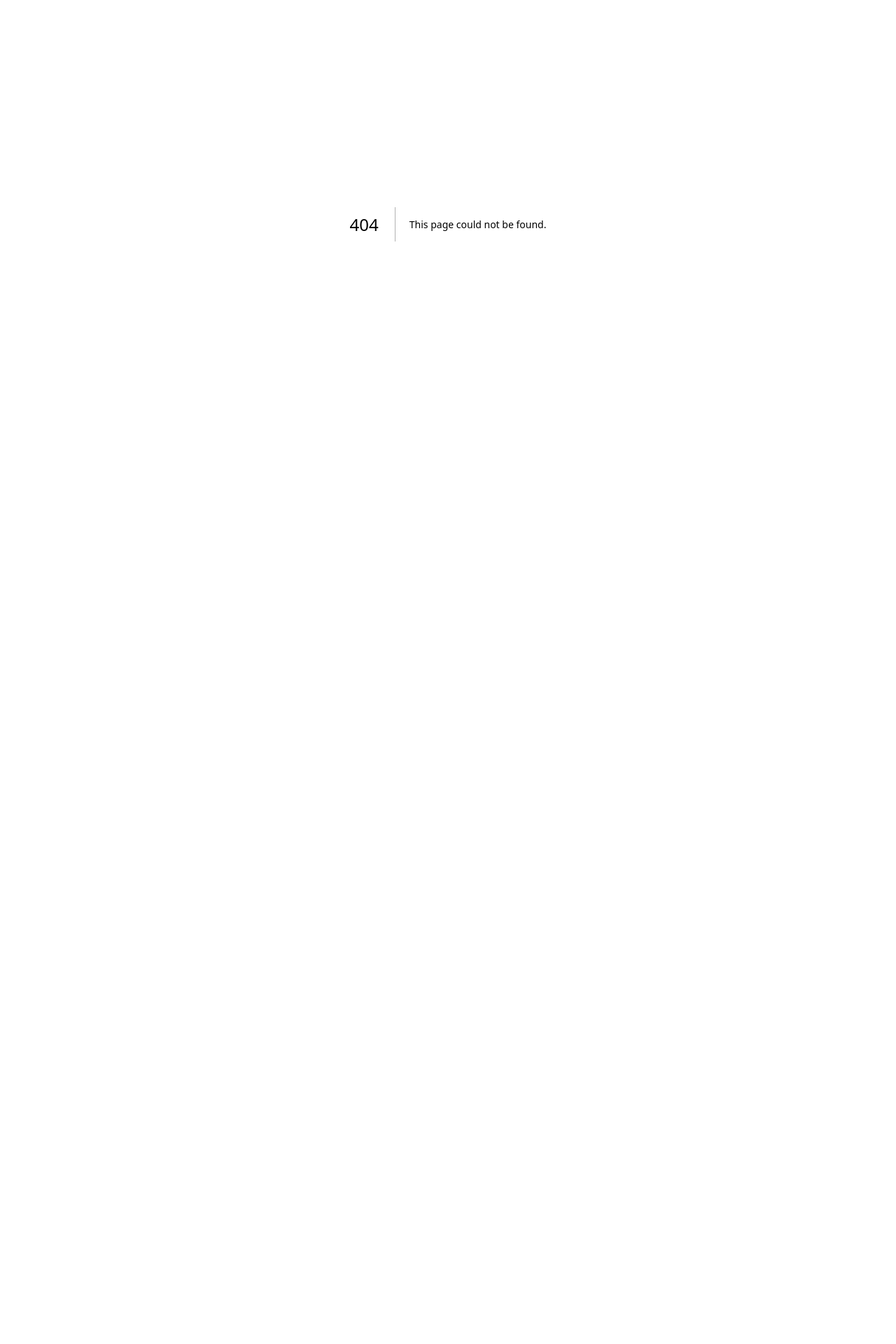
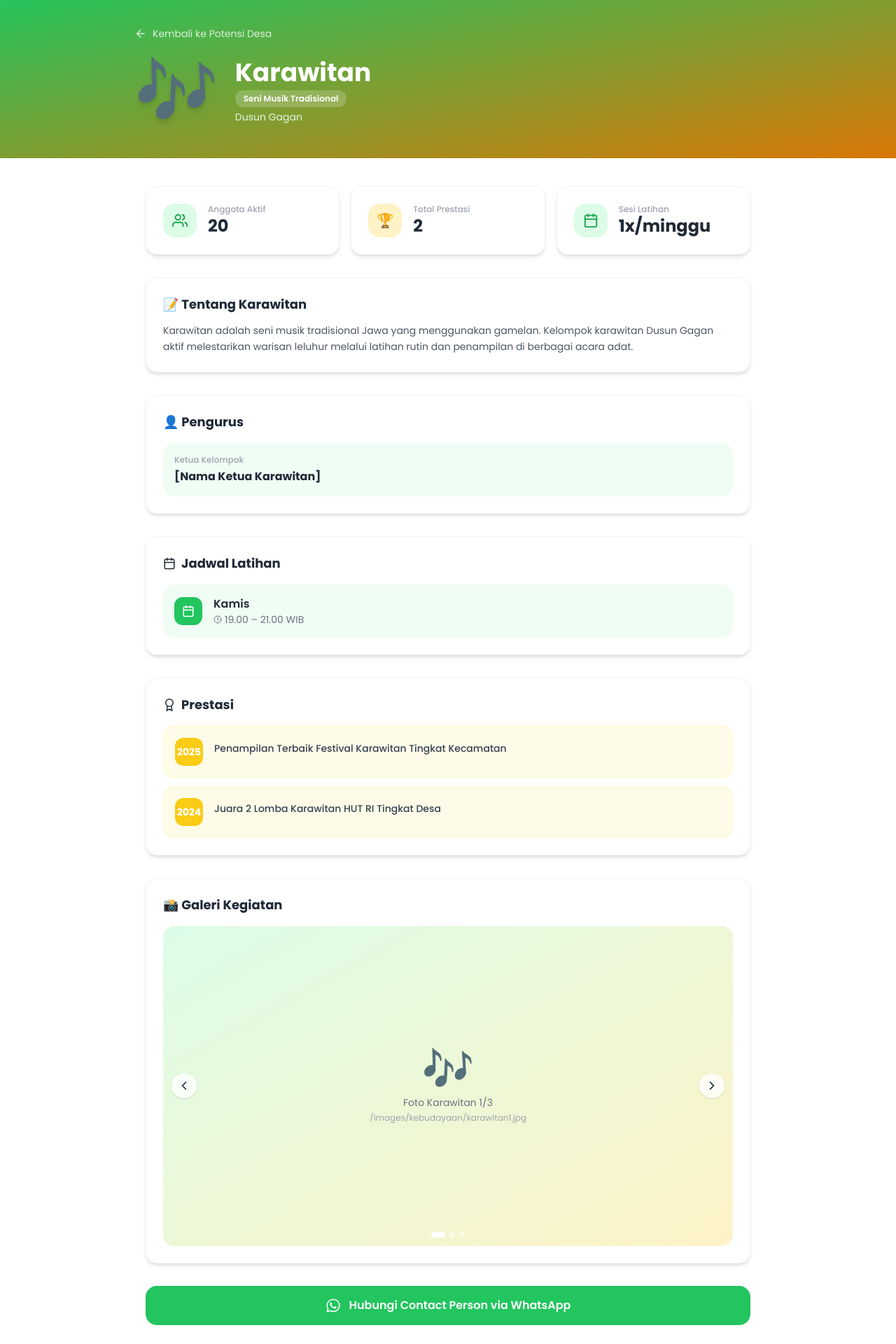
Before and after one commit to thrqaziz12/web-profile-gagan, a Next.js app in the folder frontend/: page /potensi-desa/kebudayaan/1 in a window 1280 px wide. Before the commit this address had no page. Shown: the part 80-2000 px from the top of the page at 70% size. Before the commit the page ends 800 px from the top, so only its background shows below. Built offline with nearby package versions, Linux system fonts and the light colour scheme.

Commit message:
feat: tambah halaman detail Kebudayaan

```diff
--- /dev/null
+++ b/frontend/src/app/potensi-desa/kebudayaan/[id]/page.tsx
@@ -0,0 +1,215 @@
+'use client'
+import { useParams, useRouter } from 'next/navigation'
+import { useState } from 'react'
+import Navbar from '@/components/Navbar'
+import Footer from '@/components/Footer'
+import { KEBUDAYAAN } from '@/lib/data'
+import { FaWhatsapp } from 'react-icons/fa'
+import { FiArrowLeft, FiChevronLeft, FiChevronRight, FiUsers, FiCalendar, FiClock, FiAward } from 'react-icons/fi'
+
+export default function KebudayaanDetailPage() {
+  const params = useParams()
+  const router = useRouter()
+  const id = Number(params.id)
+  const budaya = KEBUDAYAAN.find((b) => b.id === id)
+
+  const [currentSlide, setCurrentSlide] = useState(0)
+
+  if (!budaya) {
+    return (
+      <>
+        <Navbar />
+        <main className="min-h-screen flex items-center justify-center">
+          <div className="text-center">
+            <p className="text-gray-500 text-lg mb-4">Data kebudayaan tidak ditemukan.</p>
+            <button
+              onClick={() => router.back()}
+              className="px-5 py-2.5 bg-primary-500 text-white rounded-xl font-medium text-sm hover:bg-primary-600 transition-colors"
+            >
+              Kembali
+            </button>
+          </div>
+        </main>
+        <Footer />
+      </>
+    )
+  }
+
+  const prevSlide = () => setCurrentSlide((p) => (p === 0 ? budaya.galeri.length - 1 : p - 1))
+  const nextSlide = () => setCurrentSlide((p) => (p === budaya.galeri.length - 1 ? 0 : p + 1))
+
+  return (
+    <>
+      <Navbar />
+      <main className="pb-16">
+
+        {/* Hero */}
+        <section className="bg-gradient-to-br from-primary-500 to-accent-600 text-white py-12 px-4">
+          <div className="max-w-4xl mx-auto">
+            <button
+              onClick={() => router.back()}
+              className="flex items-center gap-2 text-white/80 hover:text-white text-sm mb-6 transition-colors"
+            >
+              <FiArrowLeft size={18} /> Kembali ke Potensi Desa
+            </button>
+            <div className="flex items-center gap-6">
+              <div className="text-7xl md:text-8xl drop-shadow-lg">{budaya.icon}</div>
+              <div>
+                <h1 className="text-3xl md:text-4xl font-bold mb-1">{budaya.nama}</h1>
+                <span className="inline-block bg-white/20 text-white text-xs font-semibold px-3 py-1 rounded-full mb-1">
+                  {budaya.kategori}
+                </span>
+                <p className="text-primary-100 text-sm">Dusun Gagan</p>
+              </div>
+            </div>
+          </div>
+        </section>
+
+        <div className="max-w-4xl mx-auto px-4 mt-10 space-y-8">
+
+          {/* Info Cepat */}
+          <div className="grid grid-cols-1 sm:grid-cols-3 gap-4">
+            <div className="card flex items-center gap-4">
+              <div className="w-12 h-12 bg-primary-100 rounded-2xl flex items-center justify-center text-primary-600 flex-shrink-0">
+                <FiUsers size={22} />
+              </div>
+              <div>
+                <p className="text-xs text-gray-400 font-medium">Anggota Aktif</p>
+                <p className="text-2xl font-bold text-gray-800">{budaya.jumlahAnggota}</p>
+              </div>
+            </div>
+            <div className="card flex items-center gap-4">
+              <div className="w-12 h-12 bg-accent-100 rounded-2xl flex items-center justify-center text-accent-600 flex-shrink-0 text-xl">
+                🏆
+              </div>
+              <div>
+                <p className="text-xs text-gray-400 font-medium">Total Prestasi</p>
+                <p className="text-2xl font-bold text-gray-800">{budaya.prestasi.length}</p>
+              </div>
+            </div>
+            <div className="card flex items-center gap-4">
+              <div className="w-12 h-12 bg-green-100 rounded-2xl flex items-center justify-center text-green-600 flex-shrink-0">
+                <FiCalendar size={22} />
+              </div>
+              <div>
+                <p className="text-xs text-gray-400 font-medium">Sesi Latihan</p>
+                <p className="text-2xl font-bold text-gray-800">{budaya.jadwal.length}x/minggu</p>
+              </div>
+            </div>
+          </div>
+
+          {/* Deskripsi */}
+          <div className="card">
+            <h2 className="text-lg font-bold text-gray-800 mb-3">📝 Tentang {budaya.nama}</h2>
+            <p className="text-gray-600 text-sm leading-relaxed">{budaya.deskripsi}</p>
+          </div>
+
+          {/* Pengurus */}
+          <div className="card">
+            <h2 className="text-lg font-bold text-gray-800 mb-4">👤 Pengurus</h2>
+            <div className="bg-primary-50 rounded-2xl p-4">
+              <p className="text-xs text-gray-400 font-medium mb-1">Ketua Kelompok</p>
+              <p className="font-bold text-gray-800">{budaya.ketua}</p>
+            </div>
+          </div>
+
+          {/* Jadwal Latihan */}
+          <div className="card">
+            <h2 className="text-lg font-bold text-gray-800 mb-4">
+              <span className="flex items-center gap-2"><FiCalendar /> Jadwal Latihan</span>
+            </h2>
+            <div className="space-y-3">
+              {budaya.jadwal.map((j, i) => (
+                <div key={i} className="flex items-center gap-4 bg-primary-50 rounded-2xl p-4">
+                  <div className="w-10 h-10 bg-primary-500 rounded-xl flex items-center justify-center flex-shrink-0">
+                    <FiCalendar className="text-white" size={18} />
+                  </div>
+                  <div>
+                    <p className="font-semibold text-gray-800">{j.hari}</p>
+                    <p className="text-gray-500 text-sm flex items-center gap-1">
+                      <FiClock size={12} /> {j.jam}
+                    </p>
+                  </div>
+                </div>
+              ))}
+            </div>
+          </div>
+
+          {/* Prestasi */}
+          <div className="card">
+            <h2 className="text-lg font-bold text-gray-800 mb-4">
+              <span className="flex items-center gap-2"><FiAward /> Prestasi</span>
+            </h2>
+            <div className="space-y-3">
+              {budaya.prestasi.map((p, i) => (
+                <div key={i} className="flex items-start gap-4 bg-yellow-50 border border-yellow-100 rounded-2xl p-4">
+                  <div className="w-10 h-10 bg-yellow-400 rounded-xl flex items-center justify-center text-white font-bold text-sm flex-shrink-0">
+                    {p.tahun}
+                  </div>
+                  <p className="text-gray-700 font-medium text-sm leading-snug pt-1.5">{p.keterangan}</p>
+                </div>
+              ))}
+            </div>
+          </div>
+
+          {/* Galeri Slider */}
+          <div className="card">
+            <h2 className="text-lg font-bold text-gray-800 mb-4">📸 Galeri Kegiatan</h2>
+            <div className="relative rounded-2xl overflow-hidden bg-gray-100" style={{ aspectRatio: '16/9' }}>
+              {/* Placeholder jika foto belum tersedia */}
+              <div className="absolute inset-0 flex items-center justify-center bg-gradient-to-br from-primary-100 to-accent-100">
+                <div className="text-center">
+                  <div className="text-6xl mb-2">{budaya.icon}</div>
+                  <p className="text-gray-500 text-sm">Foto {budaya.nama} {currentSlide + 1}/{budaya.galeri.length}</p>
+                  <p className="text-gray-400 text-xs mt-1">{budaya.galeri[currentSlide]}</p>
+                </div>
+              </div>
+              {/* Uncomment ini saat foto sudah tersedia di /public/images/kebudayaan/ */}
+              {/* <Image src={budaya.galeri[currentSlide]} alt={`Foto ${budaya.nama} ${currentSlide + 1}`} fill className="object-cover" /> */}
+
+              {/* Navigasi slider */}
+              <button
+                onClick={prevSlide}
+                className="absolute left-3 top-1/2 -translate-y-1/2 w-9 h-9 bg-white/80 hover:bg-white rounded-full flex items-center justify-center shadow transition-all"
+              >
+                <FiChevronLeft size={20} />
+              </button>
+              <button
+                onClick={nextSlide}
+                className="absolute right-3 top-1/2 -translate-y-1/2 w-9 h-9 bg-white/80 hover:bg-white rounded-full flex items-center justify-center shadow transition-all"
+              >
+                <FiChevronRight size={20} />
+              </button>
+
+              {/* Dots indicator */}
+              <div className="absolute bottom-3 left-1/2 -translate-x-1/2 flex gap-1.5">
+                {budaya.galeri.map((_, i) => (
+                  <button
+                    key={i}
+                    onClick={() => setCurrentSlide(i)}
+                    className={`w-2 h-2 rounded-full transition-all ${
+                      i === currentSlide ? 'bg-white w-5' : 'bg-white/50'
+                    }`}
+                  />
+                ))}
+              </div>
+            </div>
+          </div>
+
+          {/* Contact WhatsApp */}
+          <a
+            href={budaya.whatsapp}
+            target="_blank"
+            rel="noopener noreferrer"
+            className="flex items-center justify-center gap-3 bg-green-500 hover:bg-green-600 text-white rounded-2xl py-4 font-semibold text-base transition-colors w-full"
+          >
+            <FaWhatsapp size={22} />
+            Hubungi Contact Person via WhatsApp
+          </a>
+
+        </div>
+      </main>
+      <Footer />
+    </>
+  )
+}
```
